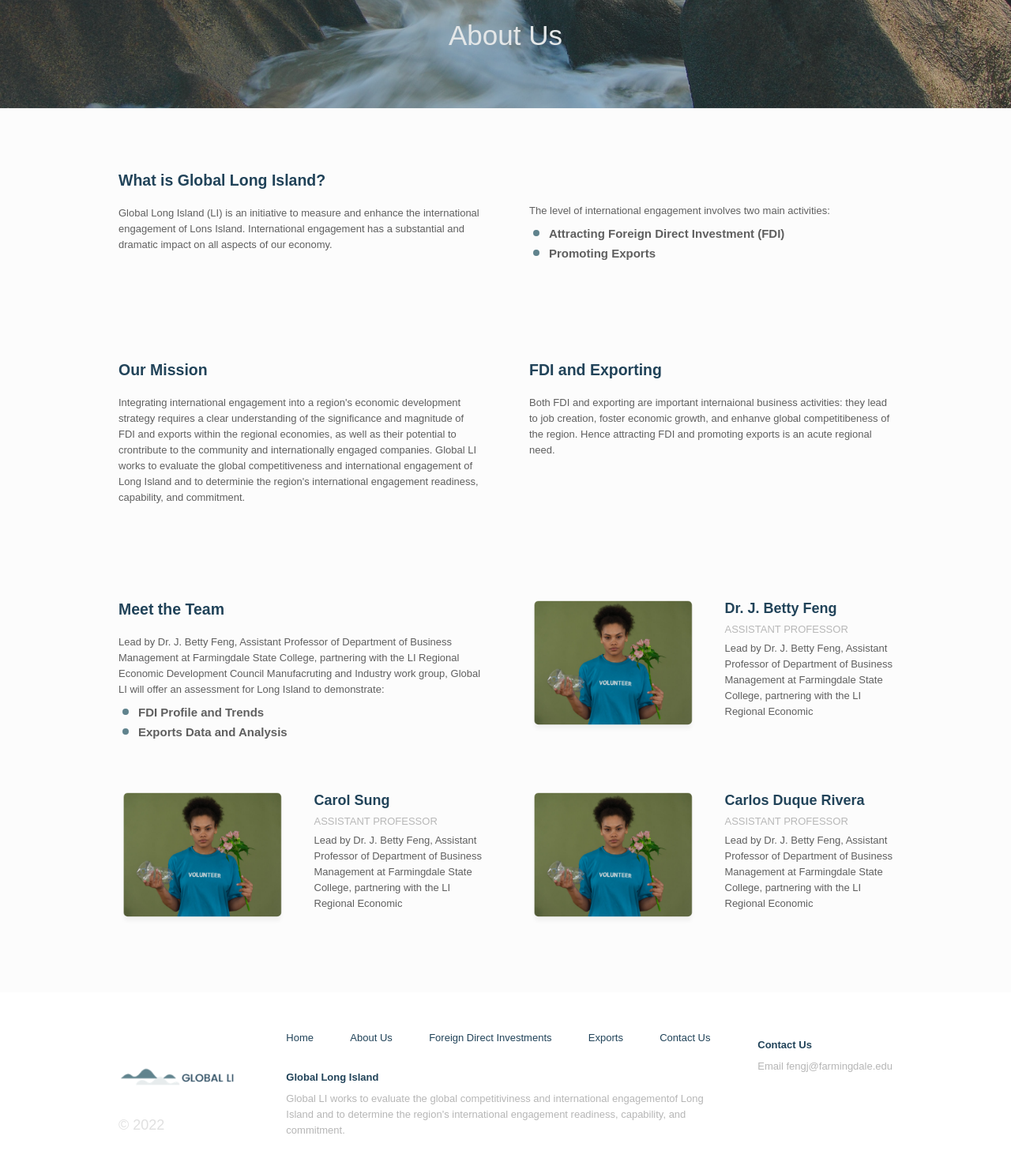
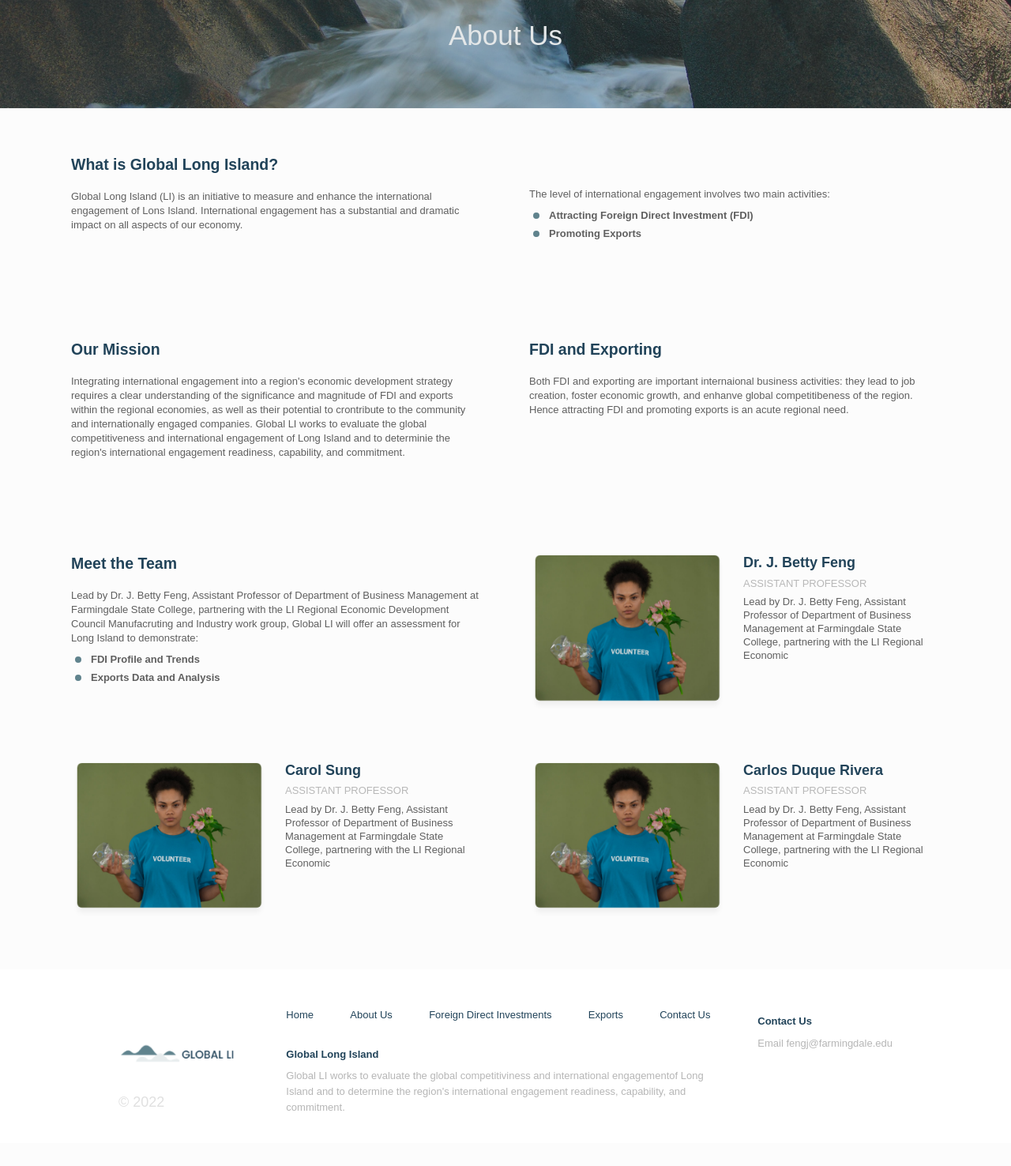
Before and after one commit to CDDR1/global-li, a Flask app: page /about in a window 1280 px wide. Shown: the part 183-1659 px from the top of the page at 79% size. After the commit the page ends 1589 px from the top, so only its background shows below. Run offline with Flask 2, Linux system fonts and the light colour scheme.

Commit message:
Adding About Us page responsive styles at 1290px of width

```diff
--- a/static/css/about.css
+++ b/static/css/about.css
@@ -92,13 +92,6 @@ main {
 
 /* || Responsive */
 @media (max-width: 1590px) {
-    :root {
-        --fs-200: 1.3rem;
-        --fs-300: 1.8rem;
-        --fs-500: 2.5rem;
-        --fs-2xl: 5.5rem;
-    }
-
     .grid-item-text {
         line-height: 2rem;
     }
@@ -137,3 +130,26 @@ main {
         border-width: 0.4rem;
     }
 }
+
+@media (max-width: 1290px) {
+    /* || MAIN SECTION */
+    main {
+        padding: 6rem 9rem;
+    }
+
+    .grid-item-text {
+        line-height: 1.8rem;
+    }
+
+    .grid-item-list-item {
+        font-size: var(--fs-200);
+    }
+
+    .grid-item-flex-container {
+        gap: 2.2rem;
+    }
+
+    .team-member-description {
+        line-height: 1.7rem;
+    }
+}
--- a/static/css/footer.css
+++ b/static/css/footer.css
@@ -85,7 +85,7 @@ footer h4 {
     }
 }
 
-@media (max-width: 1030px) {
+@media (max-width: 1045px) {
     /* || FOOTER */
     footer {
         padding: 3rem 10rem 0 10rem;
```
